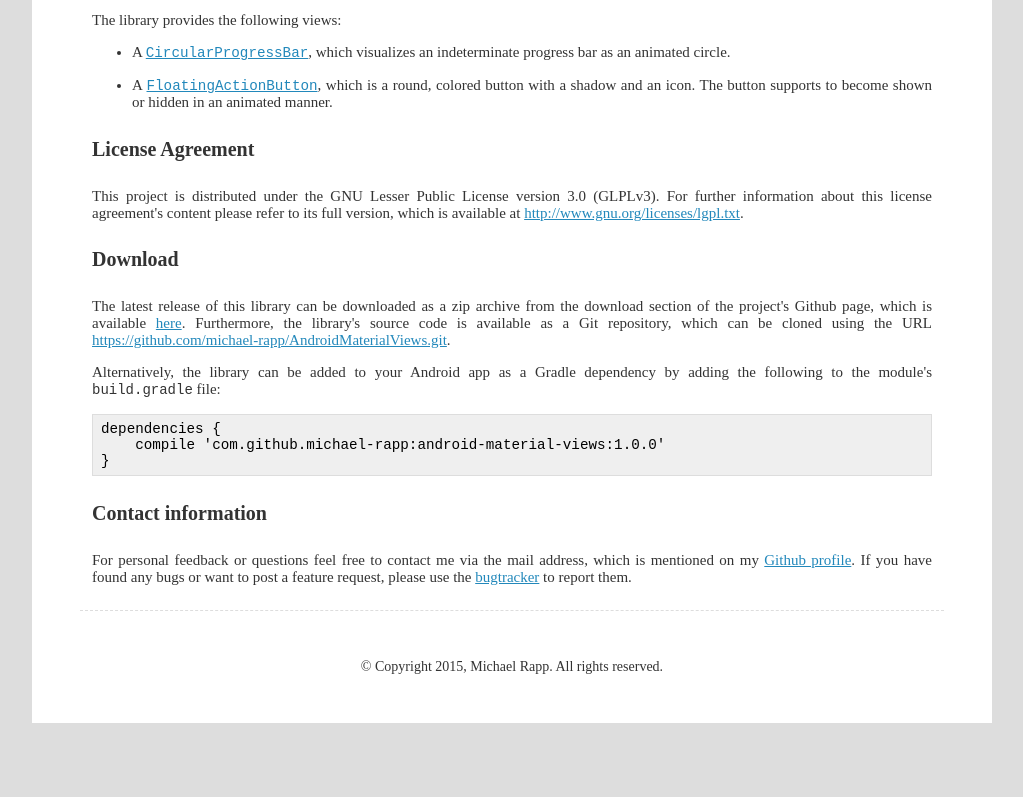
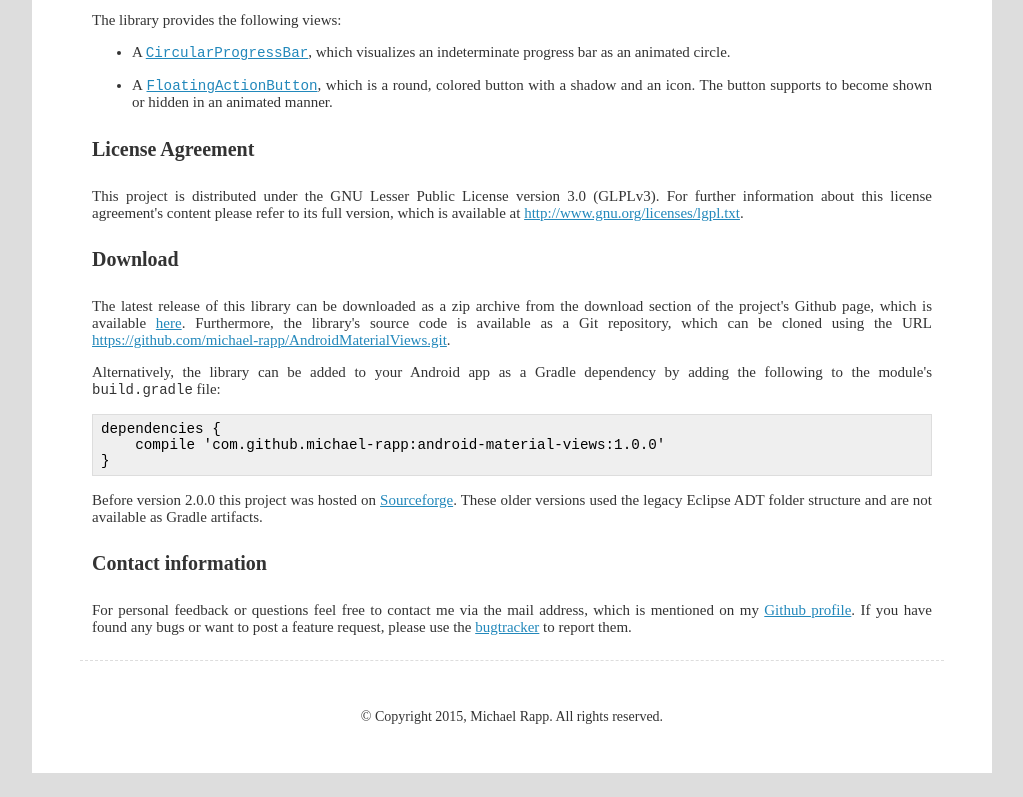
Before and after one commit to michael-rapp/AndroidMaterialViews, a plain HTML site: page doc/index.html in a window 1280 px wide. Shown: the part 906-1703 px from the top of the page, without its empty margins (128-1151 px from the left). Before the commit the page ends 1653 px from the top, so only its background shows below. Drawn offline with Linux system fonts and the light colour scheme; a web font is replaced by a local one.

Commit message:
Edited documentation.

```diff
--- a/doc/index.html
+++ b/doc/index.html
@@ -55,6 +55,8 @@ dependencies {
 <br/>}
                 </font></div>
 
+		<p>Before version 2.0.0 this project was hosted on <a href="https://sourceforge.net/projects/androidmaterialviews">Sourceforge</a>. These older versions used the legacy Eclipse ADT folder structure and are not available as Gradle artifacts.</p>
+
                 <h4>Contact information</h4>
 
                 <p>For personal feedback or questions feel free to contact me via the mail address, which is mentioned on my <a href="https://github.com/michael-rapp">Github profile</a>. If you have found any bugs or want to post a feature request, please use the <a href="https://github.com/michael-rapp/AndroidUtil/issues">bugtracker</a> to report them.</p>
```
